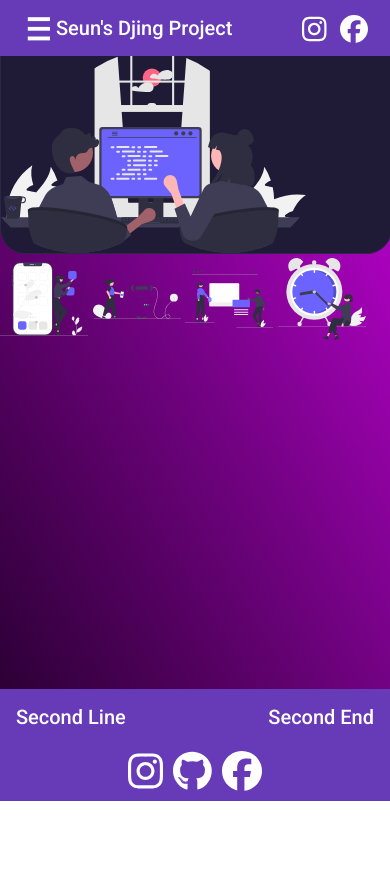
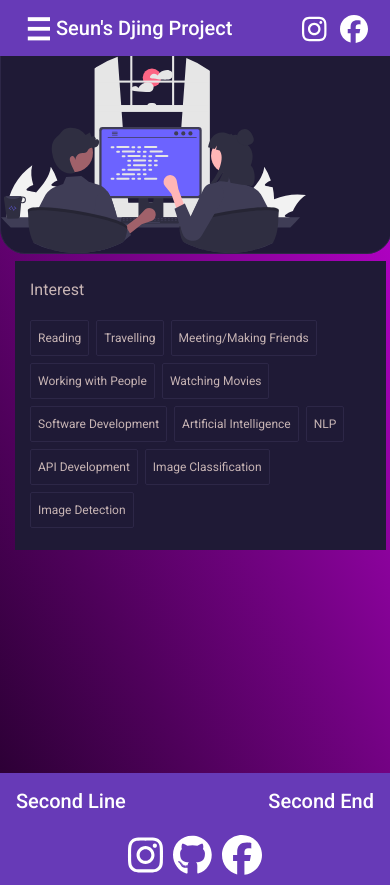
Before and after one commit to ohayamic/seun-blog1, an Angular app: page /interest in a window 390 px wide. Before the commit the page ends 844 px from the top, so only its background shows below. Built offline with nearby package versions, Linux system fonts and the light colour scheme.

Commit message:
Added my interest to the component

```diff
--- a/src/app/interest/interest.component.css
+++ b/src/app/interest/interest.component.css
@@ -55,9 +55,60 @@ display:block;
   margin-right: 1%;
 }
 
+.skills {
+ background-color: #1F1A36;
+ text-align: left;
+ padding: 15px;
+ margin-top: 5px;
+}
+
+.skills ul {
+ list-style-type: none;
+ margin: 0;
+ padding: 0;
+}
+
+.skills ul li {
+ border: 1px solid #2D2747;
+ border-radius: 2px;
+ display: inline-block;
+ font-size: 16px;
+ margin: 0 7px 7px 0;
+ padding: 7px;
+}
+
 @media only screen and (max-width: 600px) {
+.container{
+  height: 85vh;
+  display: flex;
+  position: relative;
+  flex-direction: column;
+  background: linear-gradient(to right top, #2d0036, #4f015b, #730283, #9a02ac, #C400D7);
+  }
 .container>div>div>p{
 text-align: center; color: rgb(199, 180, 180); font-size: 8px; margin-top: 15px; margin-left: auto; width: 40%;
 display:none;
 }
+
+.skills {
+ background-color: #1F1A36;
+ text-align: left;
+ padding: 15px;
+ margin-top: 5px;
 }
+
+.skills ul {
+ list-style-type: none;
+ margin: 0;
+ padding: 0;
+}
+
+.skills ul li {
+ border: 1px solid #2D2747;
+ border-radius: 2px;
+ display: inline-block;
+ font-size: 12px;
+ margin: 0 7px 7px 0;
+ padding: 7px;
+}
+}
--- a/src/app/interest/interest.component.html
+++ b/src/app/interest/interest.component.html
@@ -10,10 +10,23 @@
         </p>
       </div>
     </div>
-    <div style="font-size:18px; position: absolute; top:200px; width: 100%; ">
+    <div style="font-size:18px; position: absolute; top:200px; width: 100%; margin: 0 15px">
       <div style="text-align: center; color: rgb(199, 180, 180); display: flex;">
-        <div class="interest"  *ngFor="let item of skills">
-          <img  src="./assets/img/{{item}}">
+          <div class="skills">
+            <h3>Interest</h3>
+            <ul>
+                <li>Reading</li>
+                <li>Travelling</li>
+                <li>Meeting/Making Friends</li>
+                <li>Working with People</li>
+                <li>Watching Movies</li>
+                <li>Software Development</li>
+                <li>Artificial Intelligence</li>
+                <li>NLP</li>
+                <li>API Development</li>
+                <li>Image Classification</li>
+                <li>Image Detection</li>
+            </ul>
         </div>
       </div>
    </div>
```
